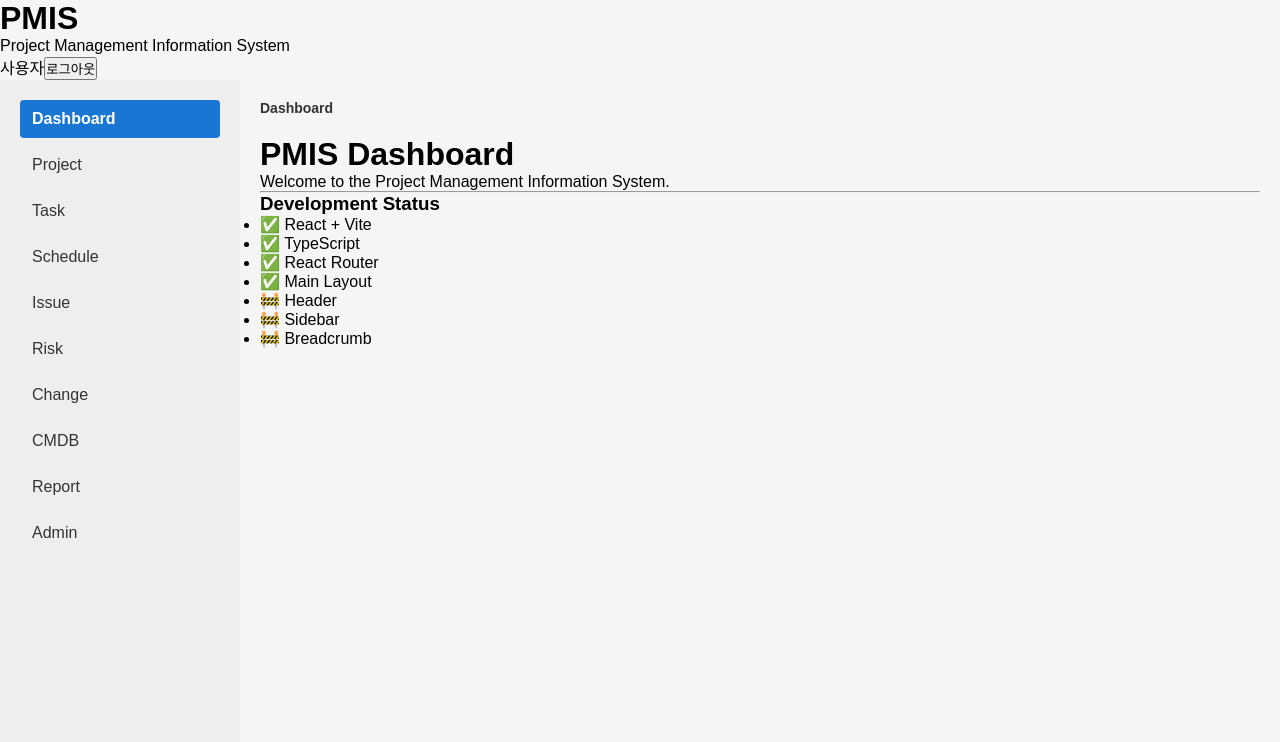
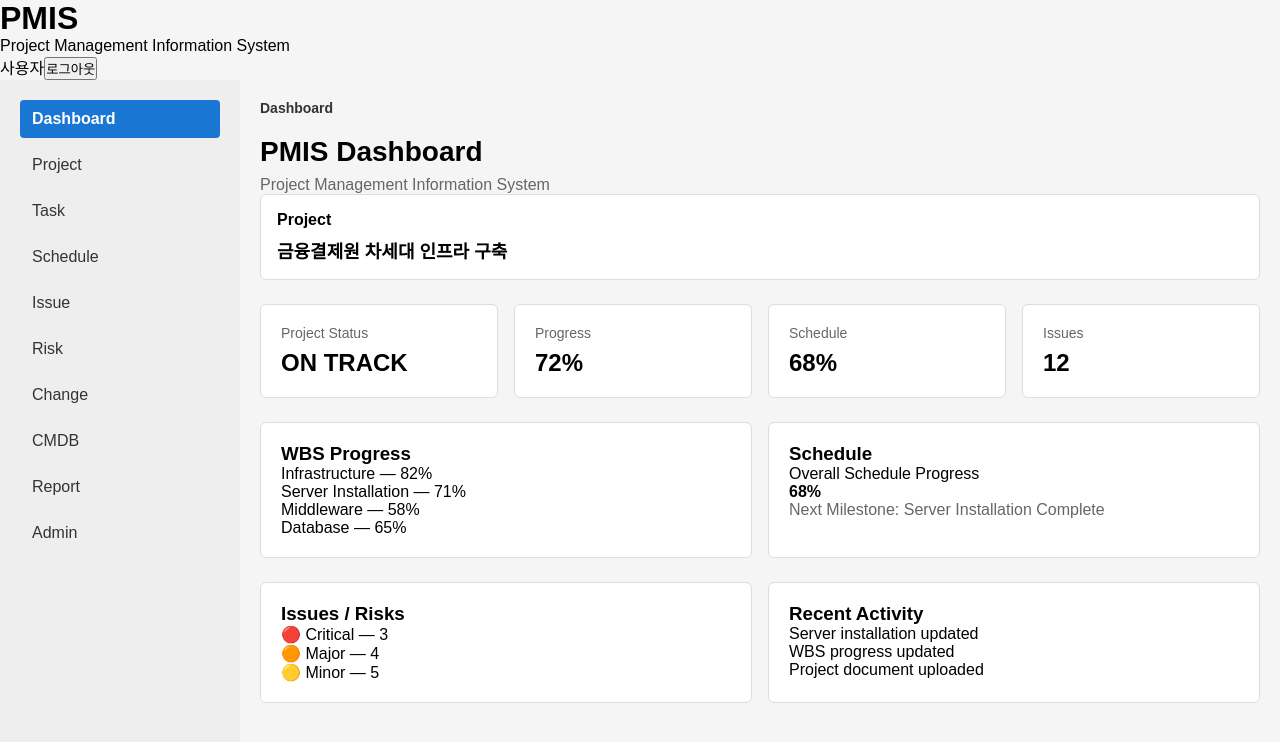
Before and after one commit to seos73410608/project-delivery-reference, a React (Vite) app in the folder pmis-frontend/: page / in a window 1280 px wide. Shown: the top 742 px of the page. Built offline with nearby package versions, Linux system fonts and the light colour scheme.

Commit message:
feat(frontend): componentize dashboard layout

```diff
--- /dev/null
+++ b/pmis-frontend/src/components/dashboard/IssueSummary.tsx
@@ -0,0 +1,20 @@
+function IssueSummary() {
+  return (
+    <div
+      style={{
+        padding: "20px",
+        backgroundColor: "#ffffff",
+        border: "1px solid #dddddd",
+        borderRadius: "6px",
+      }}
+    >
+      <h3>Issues / Risks</h3>
+
+      <p>🔴 Critical — 3</p>
+      <p>🟠 Major — 4</p>
+      <p>🟡 Minor — 5</p>
+    </div>
+  );
+}
+
+export default IssueSummary;
--- /dev/null
+++ b/pmis-frontend/src/components/dashboard/KpiCard.tsx
@@ -0,0 +1,37 @@
+interface KpiCardProps {
+  title: string;
+  value: string;
+}
+
+function KpiCard({ title, value }: KpiCardProps) {
+  return (
+    <div
+      style={{
+        padding: "20px",
+        backgroundColor: "#ffffff",
+        border: "1px solid #dddddd",
+        borderRadius: "6px",
+      }}
+    >
+      <div
+        style={{
+          marginBottom: "8px",
+          color: "#666666",
+          fontSize: "14px",
+        }}
+      >
+        {title}
+      </div>
+
+      <strong
+        style={{
+          fontSize: "24px",
+        }}
+      >
+        {value}
+      </strong>
+    </div>
+  );
+}
+
+export default KpiCard;
--- /dev/null
+++ b/pmis-frontend/src/components/dashboard/ProjectOverview.tsx
@@ -0,0 +1,27 @@
+function ProjectOverview() {
+  return (
+    <div
+      style={{
+        marginBottom: "24px",
+        padding: "16px",
+        backgroundColor: "#ffffff",
+        border: "1px solid #dddddd",
+        borderRadius: "6px",
+      }}
+    >
+      <strong>Project</strong>
+
+      <div
+        style={{
+          marginTop: "8px",
+          fontSize: "18px",
+          fontWeight: "bold",
+        }}
+      >
+        금융결제원 차세대 인프라 구축
+      </div>
+    </div>
+  );
+}
+
+export default ProjectOverview;
--- /dev/null
+++ b/pmis-frontend/src/components/dashboard/RecentActivity.tsx
@@ -0,0 +1,20 @@
+function RecentActivity() {
+  return (
+    <div
+      style={{
+        padding: "20px",
+        backgroundColor: "#ffffff",
+        border: "1px solid #dddddd",
+        borderRadius: "6px",
+      }}
+    >
+      <h3>Recent Activity</h3>
+
+      <p>Server installation updated</p>
+      <p>WBS progress updated</p>
+      <p>Project document uploaded</p>
+    </div>
+  );
+}
+
+export default RecentActivity;
--- /dev/null
+++ b/pmis-frontend/src/components/dashboard/ScheduleSummary.tsx
@@ -0,0 +1,28 @@
+function ScheduleSummary() {
+  return (
+    <div
+      style={{
+        padding: "20px",
+        backgroundColor: "#ffffff",
+        border: "1px solid #dddddd",
+        borderRadius: "6px",
+      }}
+    >
+      <h3>Schedule</h3>
+
+      <p>Overall Schedule Progress</p>
+
+      <strong>68%</strong>
+
+      <p
+        style={{
+          color: "#666666",
+        }}
+      >
+        Next Milestone: Server Installation Complete
+      </p>
+    </div>
+  );
+}
+
+export default ScheduleSummary;
--- /dev/null
+++ b/pmis-frontend/src/components/dashboard/WbsProgress.tsx
@@ -0,0 +1,21 @@
+function WbsProgress() {
+  return (
+    <div
+      style={{
+        padding: "20px",
+        backgroundColor: "#ffffff",
+        border: "1px solid #dddddd",
+        borderRadius: "6px",
+      }}
+    >
+      <h3>WBS Progress</h3>
+
+      <p>Infrastructure — 82%</p>
+      <p>Server Installation — 71%</p>
+      <p>Middleware — 58%</p>
+      <p>Database — 65%</p>
+    </div>
+  );
+}
+
+export default WbsProgress;
--- a/pmis-frontend/src/pages/DashboardPage.tsx
+++ b/pmis-frontend/src/pages/DashboardPage.tsx
@@ -1,25 +1,98 @@
+import KpiCard from "@/components/dashboard/KpiCard";
+import ProjectOverview from "@/components/dashboard/ProjectOverview";
+import WbsProgress from "@/components/dashboard/WbsProgress";
+import ScheduleSummary from "@/components/dashboard/ScheduleSummary";
+import IssueSummary from "@/components/dashboard/IssueSummary";
+import RecentActivity from "@/components/dashboard/RecentActivity";
+
 function DashboardPage() {
-    return (
-        <div>
-            <h1>PMIS Dashboard</h1>
+  return (
+    <div>
+      {/* Dashboard Header */}
+      <div
+        style={{
+          marginBottom: "24px",
+        }}
+      >
+        <h1
+          style={{
+            margin: 0,
+            fontSize: "28px",
+          }}
+        >
+          PMIS Dashboard
+        </h1>
 
-            <p>Welcome to the Project Management Information System.</p>
+        <p
+          style={{
+            marginTop: "8px",
+            color: "#666666",
+          }}
+        >
+          Project Management Information System
+        </p>
 
-            <hr />
+        <ProjectOverview />
+      </div>
 
-            <h3>Development Status</h3>
+      {/* KPI */}
+      <div
+        style={{
+          display: "grid",
+          gridTemplateColumns: "repeat(4, 1fr)",
+          gap: "16px",
+          marginBottom: "24px",
+        }}
+      >
+        <KpiCard
+          title="Project Status"
+          value="ON TRACK"
+        />
 
-            <ul>
-                <li>✅ React + Vite</li>
-                <li>✅ TypeScript</li>
-                <li>✅ React Router</li>
-                <li>✅ Main Layout</li>
-                <li>🚧 Header</li>
-                <li>🚧 Sidebar</li>
-                <li>🚧 Breadcrumb</li>
-            </ul>
-        </div>
-    );
+        <KpiCard
+          title="Progress"
+          value="72%"
+        />
+
+        <KpiCard
+          title="Schedule"
+          value="68%"
+        />
+
+        <KpiCard
+          title="Issues"
+          value="12"
+        />
+      </div>
+
+      {/* WBS / Schedule */}
+      <div
+        style={{
+          display: "grid",
+          gridTemplateColumns: "1fr 1fr",
+          gap: "16px",
+          marginBottom: "24px",
+        }}
+      >
+        <WbsProgress />
+
+        <ScheduleSummary />
+      </div>
+
+      {/* Issues / Activity */}
+      <div
+        style={{
+          display: "grid",
+          gridTemplateColumns: "1fr 1fr",
+          gap: "16px",
+        }}
+      >
+        <IssueSummary />
+
+        <RecentActivity />
+      </div>
+    </div>
+  );
 }
 
 export default DashboardPage;
--- a/pmis-frontend/tsconfig.app.json
+++ b/pmis-frontend/tsconfig.app.json
@@ -9,6 +9,7 @@
     "types": ["vite/client"],
 
     "baseUrl": ".",
+    "ignoreDeprecations": "6.0",
     "paths": {
       "@/*": ["src/*"]
     },
```
